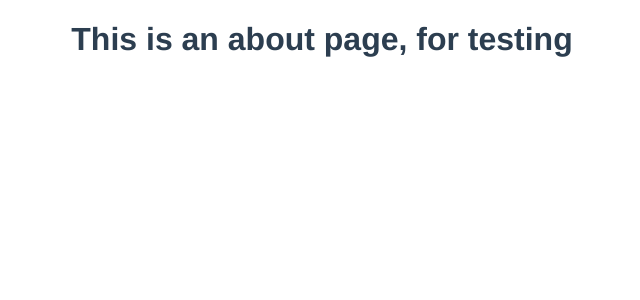
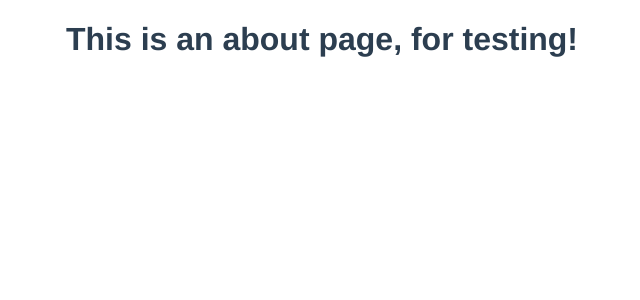
Before and after one commit to jiechan/vue_study, a Vue app: page /#/about in a window 1280 px wide. Shown: the top 300 px of the page, without its empty margins (318-958 px from the left). Built offline with nearby package versions, Linux system fonts and the light colour scheme.

Commit message:
Update About.vue
testing round2

```diff
--- a/src/views/About.vue
+++ b/src/views/About.vue
@@ -1,5 +1,5 @@
 <template>
   <div class="about">
-    <h1>This is an about page, for testing</h1>
+    <h1>This is an about page, for testing!</h1>
   </div>
 </template>
```
